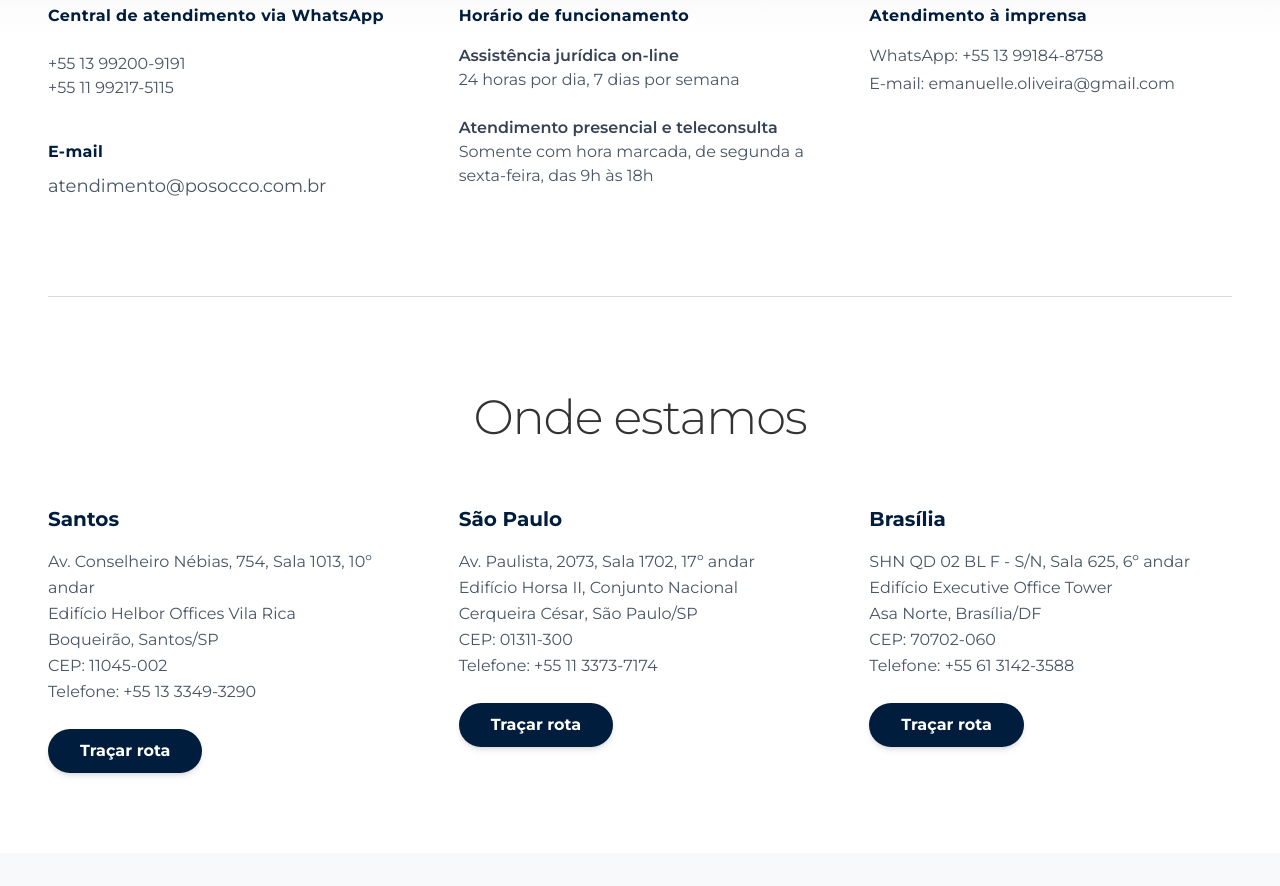
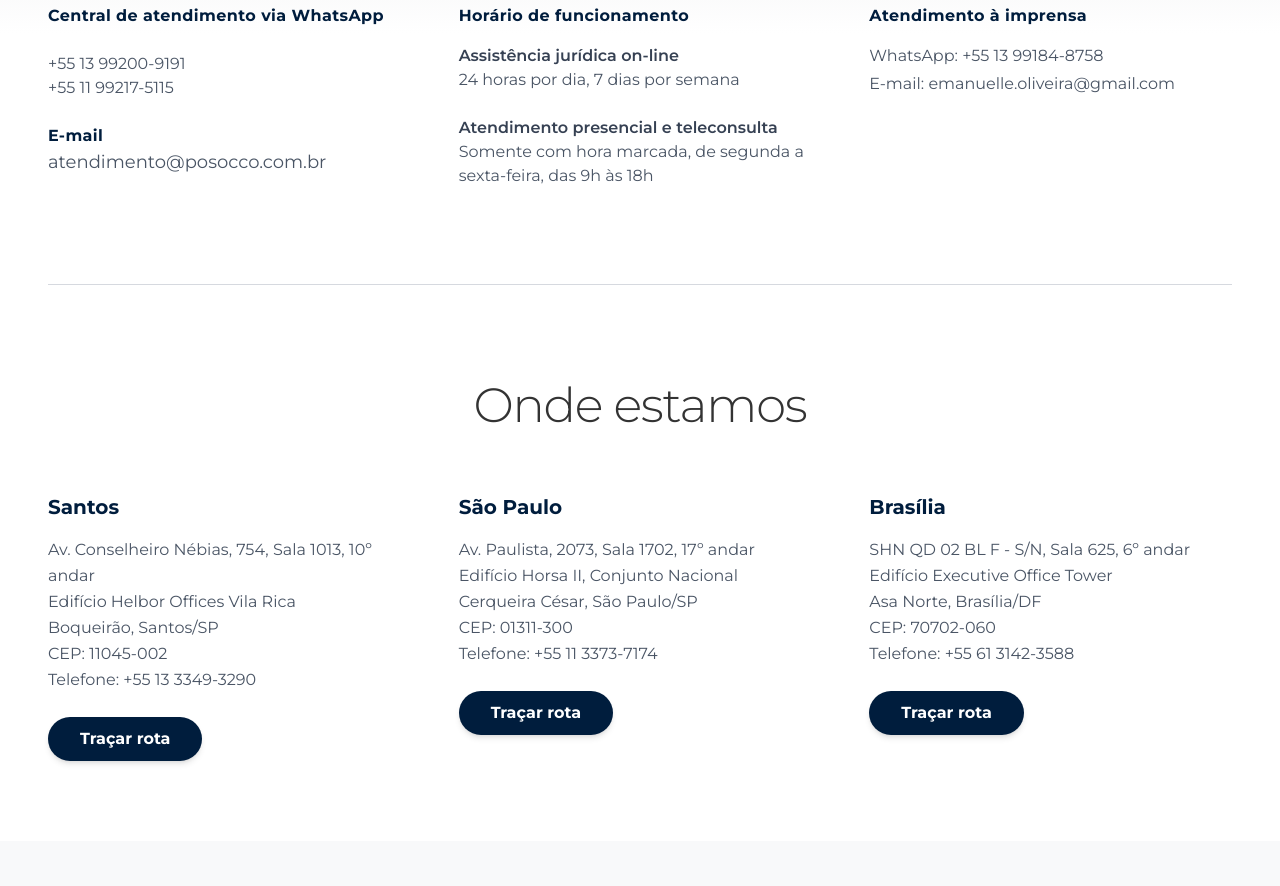
Before and after one commit to leoers/posocco, a Next.js app: page /contato in a window 1280 px wide. Shown: the part 1100-1986 px from the top of the page. Built offline with nearby package versions, Linux system fonts and the light colour scheme.

Commit message:
ajuste textos

```diff
--- a/app/componentes/OndeEstamos.tsx
+++ b/app/componentes/OndeEstamos.tsx
@@ -71,8 +71,8 @@ export default function FooterInfo() {
                 {/* <p>+55 11 97827-7147</p>
                 <p>+55 11 97827-4041</p> */}
               </div>
-              <div className="pt-4">
-                <h3 className="text-[#001D3D] font-bold tracking-wide mb-2">E-mail</h3>
+              <div>
+                <h3 className="text-[#001D3D] font-bold tracking-wide">E-mail</h3>
                 <p className="text-gray-600 text-lg">atendimento@posocco.com.br</p>
               </div>
             </div>
--- a/app/contato/page.tsx
+++ b/app/contato/page.tsx
@@ -29,7 +29,8 @@ export default function Contato() {
     formData.append("your-tel", form.telefone);
 
     try {
-      const response = await fetch("https://posocco.com.br/wp-json/contact-form-7/v1/contact-forms/424/feedback", {
+      // Endpoint atualizado para o novo servidor
+      const response = await fetch("https://posoccowp.xyz/wp/index.php?rest_route=/contact-form-7/v1/contact-forms/424/feedback", {
         method: "POST",
         body: formData,
       });
@@ -52,14 +53,13 @@ export default function Contato() {
   return (
     <main className="bg-[#001D3D] min-h-screen flex items-center justify-center pt-24 pb-12 px-6 relative">
 
-      {/* BOTÃO VOLTAR (Apenas a Seta Pura) */}
+      {/* BOTÃO VOLTAR */}
       <div className="absolute top-24 left-6 md:left-12 z-40">
         <button
           onClick={() => router.back()}
           className="text-white/60 hover:text-white transition group cursor-pointer p-1"
           aria-label="Voltar para a página anterior"
         >
-          {/* Aumentei levemente o size para 24px para manter uma boa área de toque no mobile */}
           <ArrowLeft size={24} strokeWidth={1.5} className="group-hover:-translate-x-1 transition-transform" />
         </button>
       </div>
--- a/app/quem-somos/page.tsx
+++ b/app/quem-somos/page.tsx
@@ -72,7 +72,7 @@ export default function QuemSomosPage() {
           </div>
 
           <p className="text-lg md:text-xl leading-relaxed font-light text-[#ffffff] max-w-4xl">
-            O Posocco & Advogados Associados é um escritório de advocacia full service, fundado em 1999. Ele leva o sobrenome do seu fundador,  <span className="font-semibold text-[#fff]">Fabricio Sicchierolli Posocco</span>, profissional respeitado nacionalmente no meio jurídico e acadêmico. Fabricio Sicchierolli Posocco é professor universitário e de cursos preparatórios para carreiras jurídicas e presidente da Comissão de Direito Civil e Processo Civil da Ordem dos Advogados do Brasil Subseção São Vicente/SP, desde 2019.
+            O Posocco & Advogados Associados é um escritório de advocacia full service, fundado em 1999. Ele leva o sobrenome do seu fundador, <span className="font-semibold text-[#fff]">Fabricio Sicchierolli Posocco</span>, profissional respeitado nacionalmente no meio jurídico e acadêmico. Fabricio Sicchierolli Posocco é professor universitário e de cursos preparatórios para carreiras jurídicas e presidente da Comissão de Direito Civil e Processo Civil da Ordem dos Advogados do Brasil Subseção São&nbsp;Vicente/SP, desde 2019.
           </p>
         </motion.div>
       </section>
--- a/app/quem-somos/responsabilidade.tsx
+++ b/app/quem-somos/responsabilidade.tsx
@@ -102,7 +102,7 @@ export default function ResponsabilidadeSocial() {
 
               {/* Tarja Azul na Base */}
               <div className="relative z-20 bg-[#001D3D]/95 p-6 mx-4 mb-4 min-h-[140px] flex items-center justify-center text-center">
-                <p className="text-sm leading-relaxed text-white">
+                <p className="text-sm leading-relaxed text-white" style={{ textWrap: 'balance' }}>
                   Mantemos um compromisso permanente com a promoção da cidadania e do acesso à justiça.
                 </p>
               </div>
```
